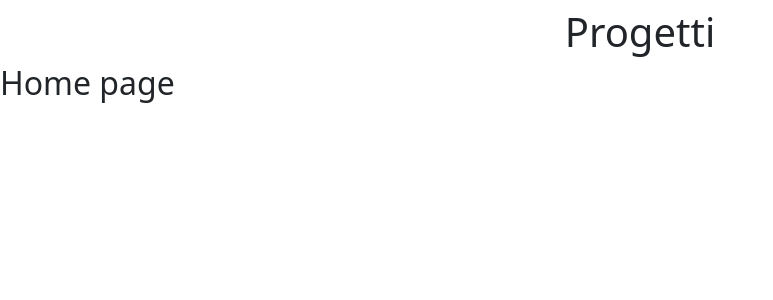
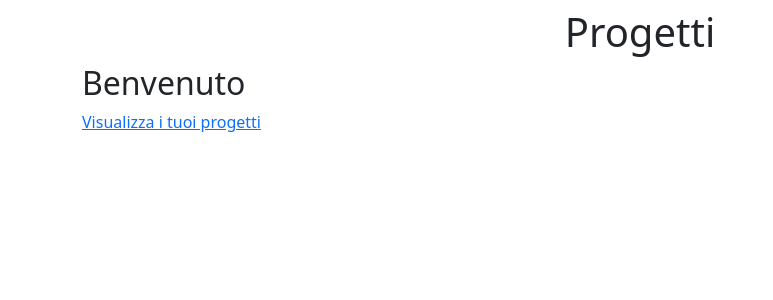
Before and after one commit to francescovincidev/vite-boolfolio, a Vue app: page / in a window 1280 px wide. Shown: the top 300 px of the page, without its empty margins (0-773 px from the left). Built offline with nearby package versions, Linux system fonts and the light colour scheme.

Commit message:
add store

```diff
--- a/src/pages/HomePage.vue
+++ b/src/pages/HomePage.vue
@@ -5,7 +5,11 @@ export default {
 </script>
 
 <template>
-    <h2>Home page</h2>
+    <div class="container">
+        <h2>Benvenuto</h2>
+        <router-link :to="{ name: 'projects' }">Visualizza i tuoi progetti</router-link>
+
+    </div>
 </template>
 
 <style lang="scss" scoped></style>
--- a/src/pages/ProjectsPage.vue
+++ b/src/pages/ProjectsPage.vue
@@ -1,6 +1,7 @@
 <script>
 import axios from 'axios';
 import ProjectCard from '../components/ProjectCard.vue';
+import { store } from '../store';
 
 export default {
     name: "ProjectsPage",
@@ -11,6 +12,7 @@ export default {
             currentPage: 1,
             lastPage: null,
             totalProjects: 0,
+            store
         };
 
     },
@@ -19,7 +21,7 @@ export default {
     },
     methods: {
         getProjects(pageNumber = 1) {
-            axios.get('http://127.0.0.1:8000/api/projects', {
+            axios.get(`${store.apiBaseUrl}/api/projects`, {
                 params: {
                     page: pageNumber
                 }
--- /dev/null
+++ b/src/store.js
@@ -0,0 +1,5 @@
+import { reactive } from "vue";
+
+export const store = reactive({
+    apiBaseUrl: "http://127.0.0.1:8000",
+});
```
